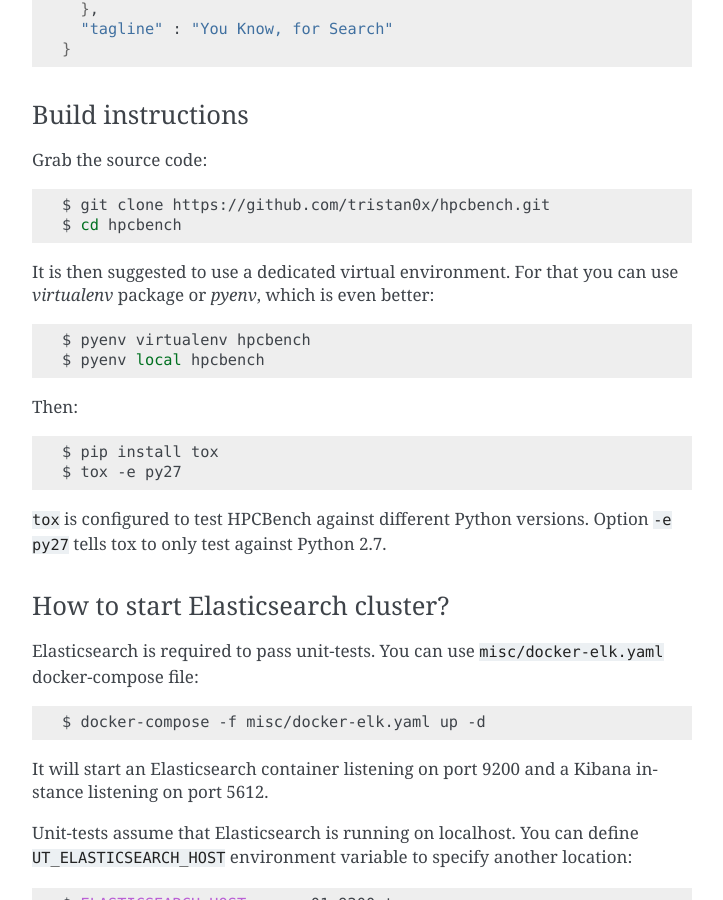
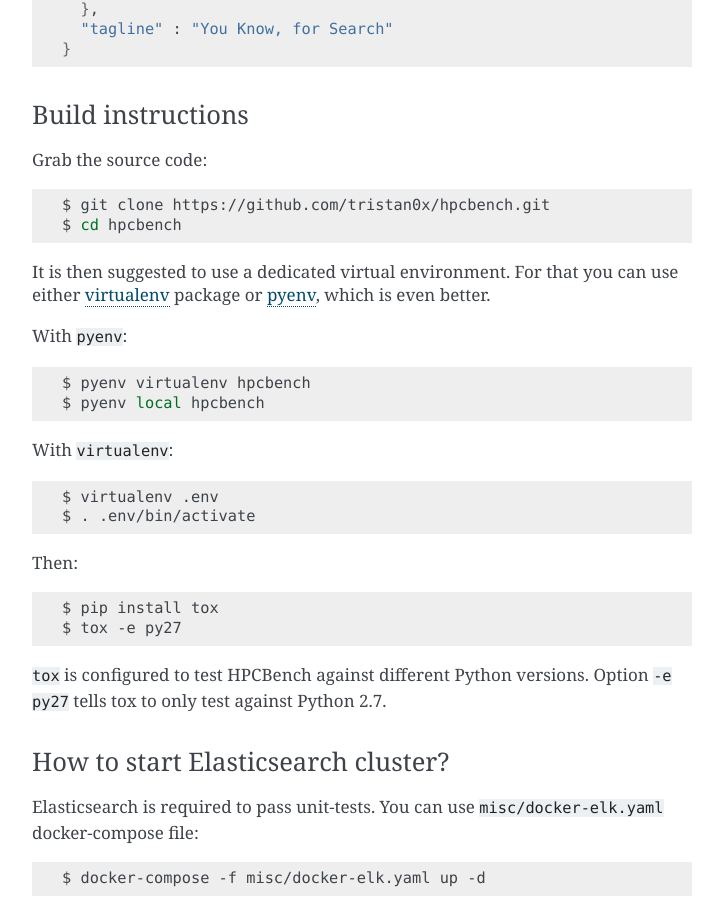
Before and after one commit to BlueBrain/hpcbench, a Sphinx documentation site: the page built from docs/index.rst, in a window 1280 px wide and 900 px high, scrolled down 2353 px. Shown: the whole window, without its empty margins (388-1111 px from the left). Built offline with Sphinx 7.4.7, drawn with Linux system fonts in a browser that asks for light colours.

Commit message:
Clarify build environment

```diff
--- a/docs/index.rst
+++ b/docs/index.rst
@@ -123,10 +123,18 @@
   $ cd hpcbench
 
 It is then suggested to use a dedicated virtual environment. For that you can use
-`virtualenv` package or `pyenv`, which is even better::
+either `virtualenv <https://virtualenv.pypa.io/en/stable/>`_ package or
+`pyenv <https://github.com/pyenv/pyenv>`_, which is even better.
+
+With ``pyenv``::
 
   $ pyenv virtualenv hpcbench
   $ pyenv local hpcbench
+
+With ``virtualenv``::
+
+   $ virtualenv .env
+   $ . .env/bin/activate
 
 Then::
 
```
